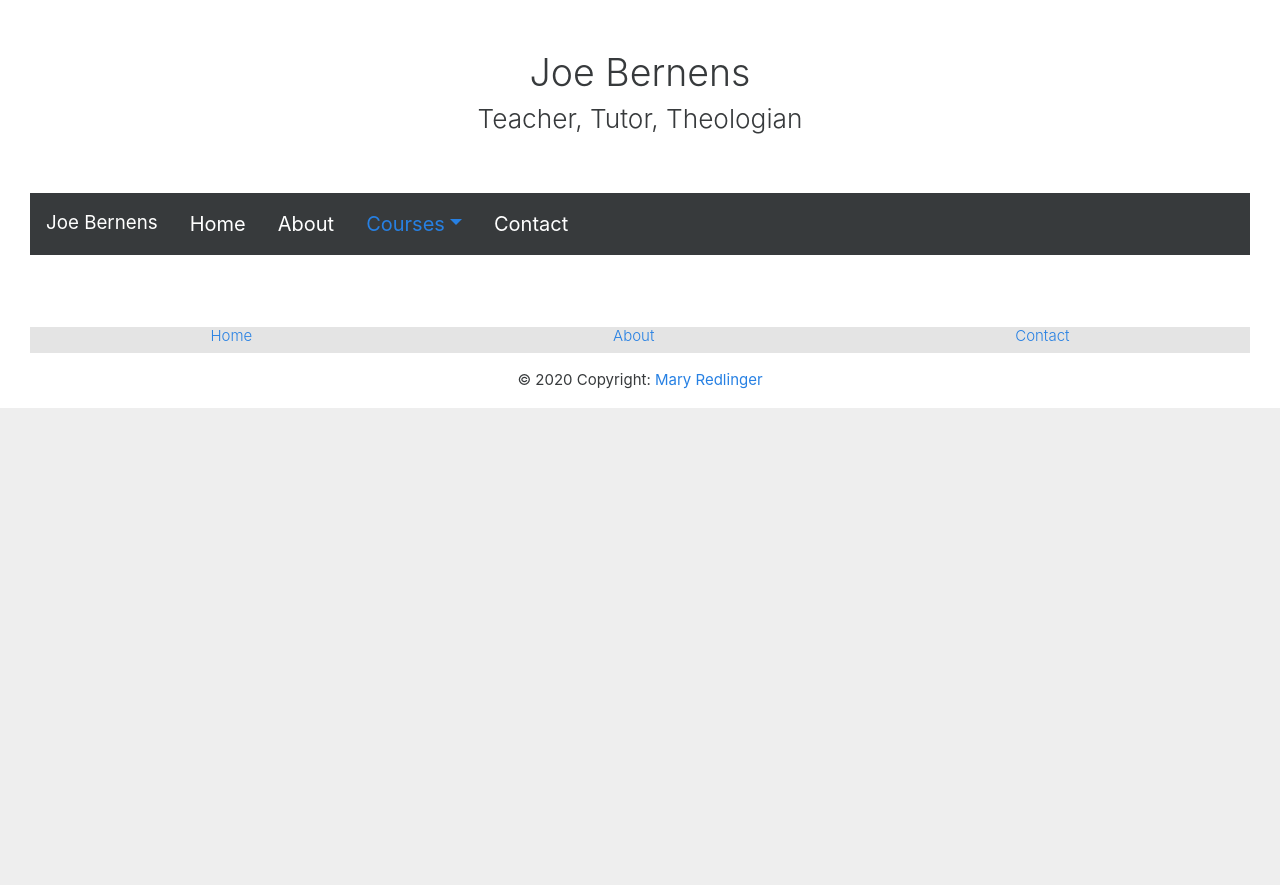
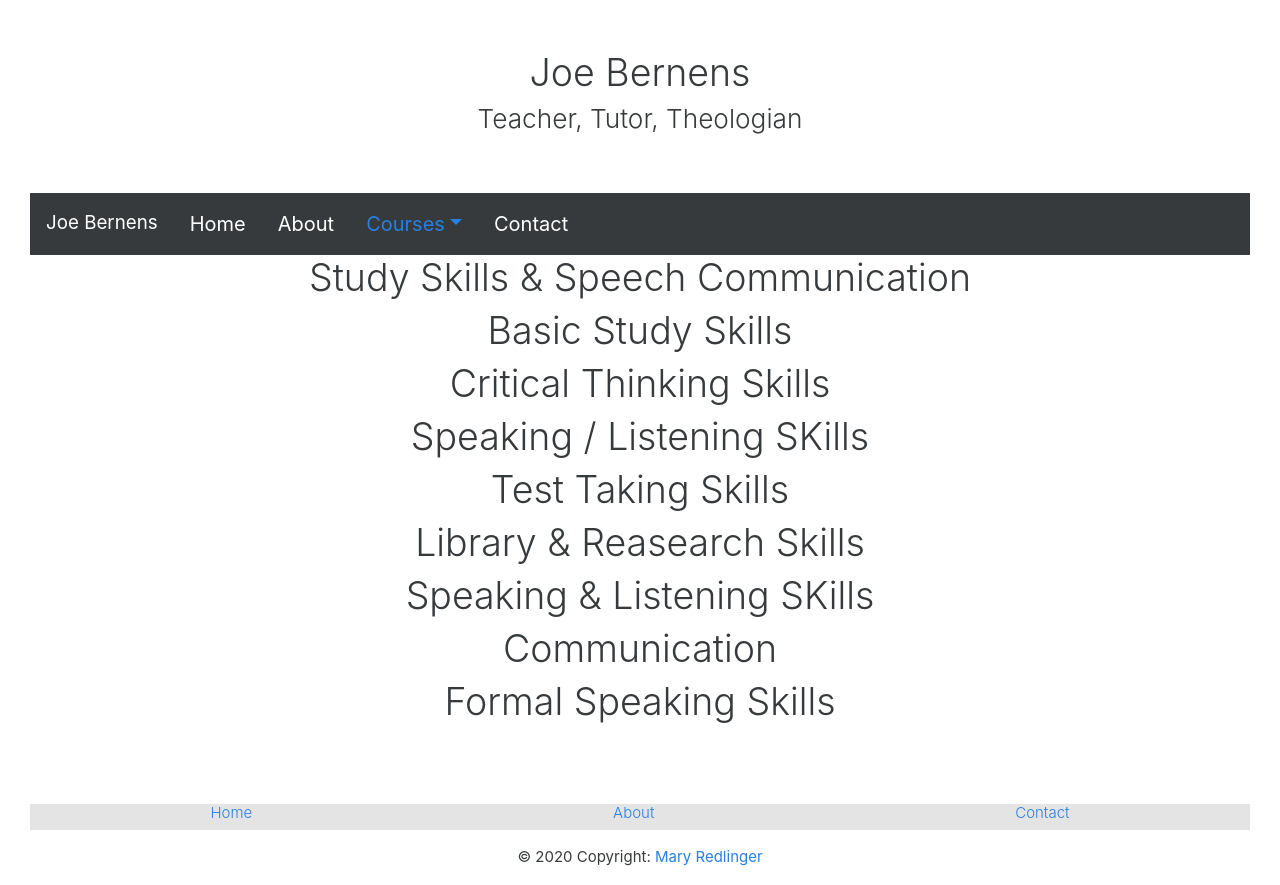
Before and after one commit to maryredlinger/joe-b-site, a React (Create React App) app: page /study_skills in a window 1280 px wide. Before the commit the page ends 800 px from the top, so only its background shows below. Built offline with nearby package versions, Linux system fonts and the light colour scheme.

Commit message:
adds courses

```diff
--- a/src/App.js
+++ b/src/App.js
@@ -10,6 +10,7 @@ import NavBar from './pages/NavBar.js'
 import English from './pages/English.js'
 import Math from './pages/Math.js'
 import Drama from './pages/Drama.js'
+import StudySkills from './pages/StudySkills.js'
 
 
 
@@ -32,6 +33,7 @@ function App() {
             <Route path="/english_language_arts" exact component={English} />
             <Route path="/math_social_studies" exact component={Math} />
             <Route path="/theatre_drama" exact component={Drama} />
+            <Route path="/study_skills" exact component={StudySkills} />
           </Switch>
         </Router>
         <br></br>
--- a/src/pages/About.js
+++ b/src/pages/About.js
@@ -65,11 +65,12 @@ const About = () => {
                     <h3 className="itemExp">San Diego, CA</h3>
                     <h4 className="itemExp">All grade levels, all subjects, specializing in :</h4>
                     <ul>
-                        <li className="itemExp">Math</li>
+                        <li className="itemExp">Algebra</li>
+                        <li className="itemExp">World Religions</li>
                         <li className="itemExp">English / Language Arts</li>
                         <li className="itemExp">Speech</li>
                         <li className="itemExp">Study SKills</li>
-                        <li className="itemExp">Acting</li>
+                        <li className="itemExp">Theatre</li>
                     </ul>
                 <br/>
                     <h1 className="itemExp h1"><a target="_blank" href="http://olshsd.weebly.com/"><b>Our Lady of the Sacred Heart School</b></a></h1>
--- a/src/pages/Contact.js
+++ b/src/pages/Contact.js
@@ -28,7 +28,7 @@ const Contact = () => {
                     <br></br>
                     <div className="contactContainerLi">
                         <a href="mailto:jbernens.bus@gmail.com.?subject=Coming From Your Website" target="_blank"><img className="contactIcon" src="./email.png"></img></a>
-                        <a href="mailto:jbernens.bus@gmail.com.?subject=Coming From Your Website" target="_blank"><img className="phoneNum" src="./emailpic.png"></img></a>
+                        <a href="mailto:jbernens.bus@gmail.com.?subject=Coming From Your Website" target="_blank"><h3 className="downloadColor">jbernens.bus@gmail.com</h3></a>
                     </div>
                     <br></br>
                     <br></br>
--- a/src/pages/Drama.js
+++ b/src/pages/Drama.js
@@ -3,7 +3,19 @@ import React from 'react';
 const Drama = () => {
     return(
         <div>
-            <h1>Drama</h1>
+            <h1>Theatre Arts</h1>
+            <div>
+                <h1>Drama</h1>
+            </div>
+            <div>
+                <h1>Acting & Improvisation</h1>
+            </div>
+            <div>
+                <h1>Stage Direction & Design</h1>
+            </div>
+            <div>
+                <h1>Business of Theatre</h1>
+            </div>
         </div>
     )
 }
--- a/src/pages/English.js
+++ b/src/pages/English.js
@@ -4,6 +4,21 @@ const English = () => {
     return(
         <div>
             <h1>English</h1>
+            <div>
+                <h1>Reading Skills / Remediation</h1>
+            </div>
+            <div>
+                <h1>Grammar</h1>
+            </div>
+            <div>
+                <h1>Literature</h1>
+            </div>
+            <div>
+                <h1>Writing <i>Composition / Writer's Techniques</i></h1>
+            </div>
+            <div>
+                <h1>Literature</h1>
+            </div>
         </div>
     )
 }
--- a/src/pages/Home.js
+++ b/src/pages/Home.js
@@ -23,7 +23,7 @@ const Home = () => {
                     <Link href="/about">View certifications. →</Link>
                 </span>
                 <span>
-                    <h3>-Tutoring Courses & curriculum-</h3>
+                    <h3>-Tutoring Courses & Curriculum-</h3>
                     <Link href="/curriculum"><img src="curriculum.png"></img></Link>
                     <Link href="/curriculum">View curriculum. →</Link>
                 </span>
--- a/src/pages/NavBar.js
+++ b/src/pages/NavBar.js
@@ -20,6 +20,7 @@ const NavBar = () => {
                         <NavDropdown.Item href="/english_language_arts">English / Language Arts</NavDropdown.Item>
                         <NavDropdown.Item href="math_social_studies">Math / Social Studies</NavDropdown.Item>
                         <NavDropdown.Item href="theatre_drama">Theatre / Drama</NavDropdown.Item>
+                        <NavDropdown.Item href="study_skills">Study Skills</NavDropdown.Item>
                     </NavDropdown>
                     <NavItem className="">
                         <Link href="/contact" className="colorWhite">Contact</Link>
--- /dev/null
+++ b/src/pages/StudySkills.js
@@ -0,0 +1,35 @@
+import React from 'react';
+
+const StudySkills = () => {
+    return(
+        <div>
+            <h1>Study Skills & Speech Communication</h1>
+            <div>
+                <h1>Basic Study Skills</h1>
+            </div>
+            <div>
+                <h1>Critical Thinking Skills</h1>
+            </div>
+            <div>
+                <h1>Speaking / Listening SKills</h1>
+            </div>
+            <div>
+                <h1>Test Taking Skills</h1>
+            </div>
+            <div>
+                <h1>Library & Reasearch Skills</h1>
+            </div>
+            <div>
+                <h1>Speaking & Listening SKills</h1>
+            </div>
+            <div>
+                <h1>Communication</h1>
+            </div>
+            <div>
+                <h1>Formal Speaking Skills</h1>
+            </div>
+        </div>
+    )
+}
+
+export default StudySkills;
```
